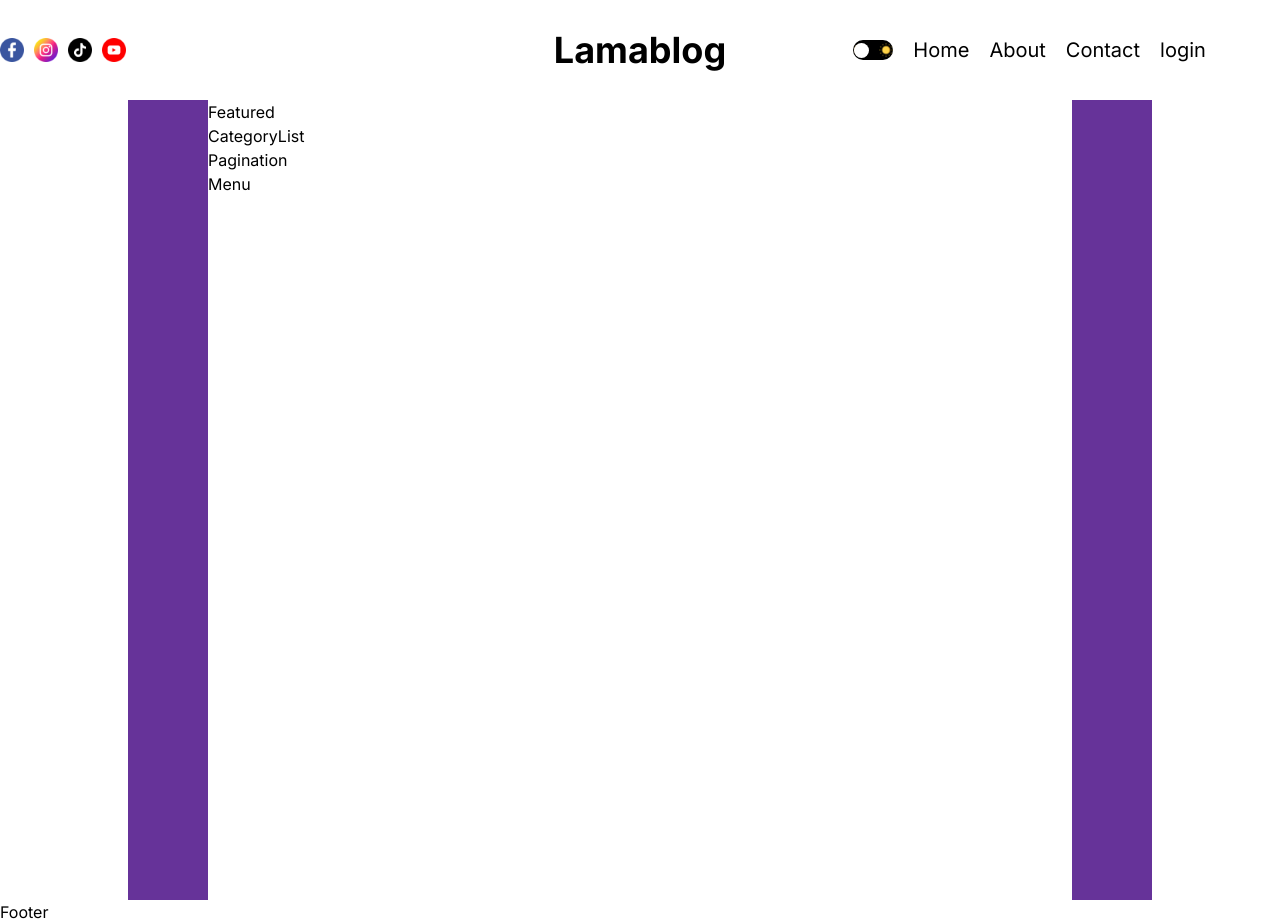
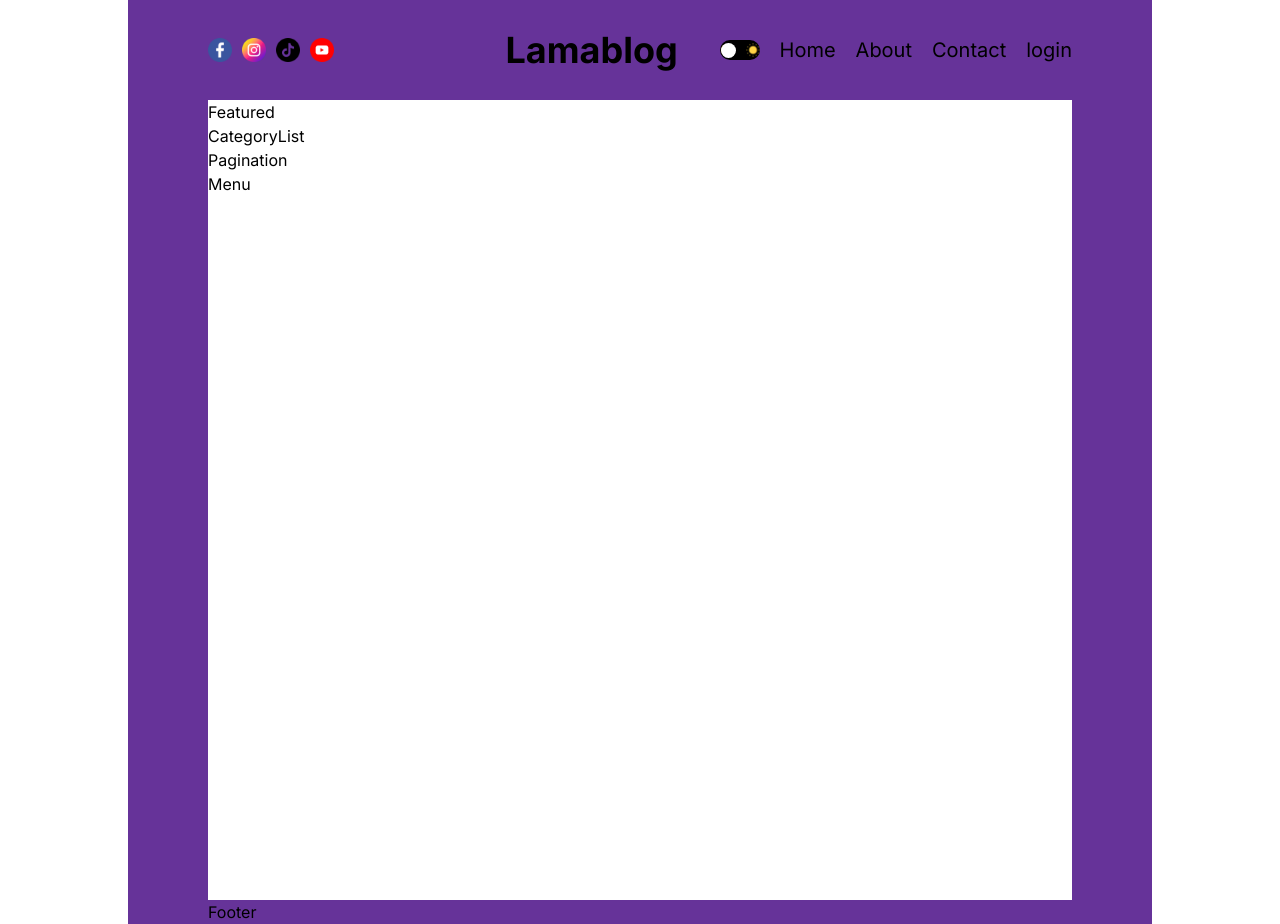
Before and after one commit to LuisArielRetanaHernadez/blog_mabi, a Next.js app: page / in a window 1280 px wide. Built offline with nearby package versions, Linux system fonts and the light colour scheme.

Commit message:
agregando los componentes NavBar, Footer y la prop childre dentro del div con la clase wrapper

```diff
--- a/app/layout.tsx
+++ b/app/layout.tsx
@@ -20,9 +20,13 @@ export default function RootLayout({
     <html lang="en">
       <body className={inter.className}>
         <div className="container">
-          <NavBar />
-          <div className="wrapper">{children}</div>
-          <Footer />
+
+          <div className="wrapper">
+            <NavBar />
+            {children}
+            <Footer />
+          </div>
+
         </div>
       </body>
     </html>
```
